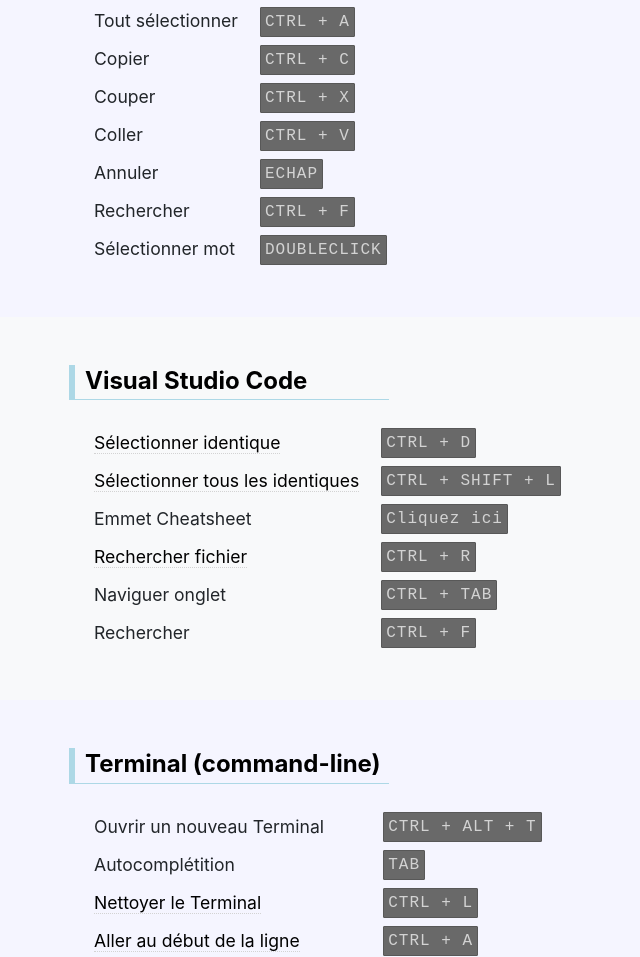
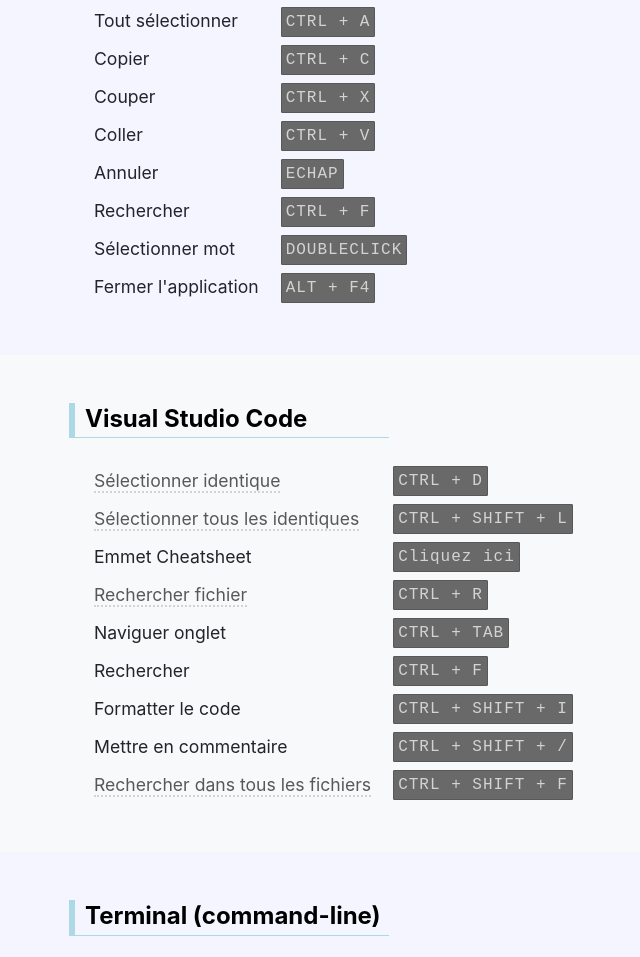
Before and after one commit to Chaxwell/cheatsheet, a plain HTML site: page index.html in a window 1280 px wide. Shown: the part 599-1556 px from the top of the page, without its empty margins (16-656 px from the left). Drawn offline with nearby package versions, Linux system fonts and the light colour scheme.

Commit message:
modification css pour clarté + ajout shortcuts

```diff
--- a/css/style.css
+++ b/css/style.css
@@ -21,8 +21,8 @@ tr td:first-of-type {
 }
 
 .lien-modal {
-    color: black;
-    border-bottom: 1px dotted lightgrey;
+    color: rgb(88, 88, 88);
+    border-bottom: 2px dotted lightgrey;
 }
 
 .lien-modal:hover {
--- a/index.html
+++ b/index.html
@@ -115,6 +115,10 @@
                     <td>Sélectionner mot</td>
                     <td><span class="code-inline">DOUBLECLICK</span></td>
                 </tr>
+                <tr>
+                    <td>Fermer l'application</td>
+                    <td><span class="code-inline">ALT + F4</span></td>
+                </tr>
             </table>
         </div>
     </section>
@@ -161,6 +165,21 @@
                 <tr>
                     <td>Rechercher</td>
                     <td><span class="code-inline">CTRL + F</span></td>
+                </tr>
+                <tr>
+                    <td>Formatter le code</td>
+                    <td><span class="code-inline">CTRL + SHIFT + I</span></td>
+                </tr>
+                <tr>
+                    <td>Mettre en commentaire</td>
+                    <td><span class="code-inline">CTRL + SHIFT + /</span></td>
+                </tr>
+                <tr>
+                    <td>
+                        <a href="#" class="lien-modal" data-toggle="modal"
+                            data-target="#vscodectrlshiftf">Rechercher dans tous les fichiers</a>
+                    </td>
+                    <td><span class="code-inline">CTRL + SHIFT + F</span></td>
                 </tr>
             </table>
         </div>
@@ -383,6 +402,29 @@
     </div>
     <!-- FIN MODAL -->
 
+    <!-- MODAL -->
+    <div class="modal fade" id="vscodectrlshiftf" tabindex="-1" role="dialog"
+        aria-labelledby="vscodectrlshiftf" aria-hidden="true">
+        <div class="modal-dialog modal-dialog-centered" role="document">
+            <div class="modal-content">
+                <div class="modal-header">
+                    <h5 class="modal-title" id="vscodectrlshiftf">Rechercher dans tous les fichiers
+                    </h5>
+                    <button type="button" class="close" data-dismiss="modal"
+                        aria-label="Close"><span aria-hidden="true">&times;</span>
+                    </button>
+                </div>
+                <div class="modal-body mx-auto">
+                    <img src="img/vscode/ctrlshiftF.gif" alt="Rechercher dans tous les fichiers">
+                </div>
+                <div class="modal-footer">
+                    <button type="button" class="btn btn-secondary"
+                        data-dismiss="modal">Fermer</button>
+                </div>
+            </div>
+        </div>
+    </div>
+    <!-- FIN MODAL -->
 
 
 
```
Also changed, not shown: img/vscode/ctrlshiftF.gif (added).
